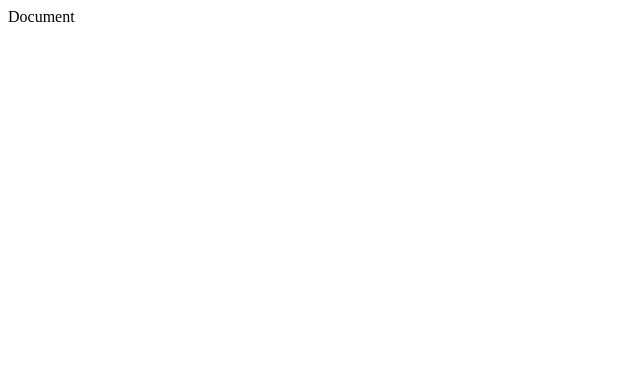
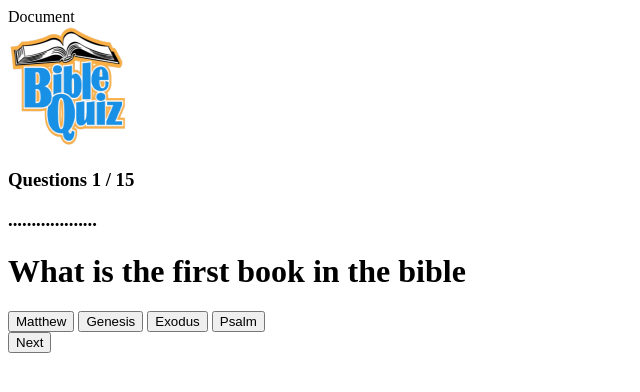
Before and after one commit to Taiwoogbonyomi/PP2-Bible-Quiz, a plain HTML site: page index.html in a window 1280 px wide. Shown: the whole page, without its empty margins (0-640 px from the left). Drawn offline with Linux system fonts and the light colour scheme.

Commit message:
Add html structure to control and score area

```diff
--- a/index.html
+++ b/index.html
@@ -7,6 +7,35 @@
     <title>Document</title>
 </head>
 <body>
+    <div class="bible-quiz">
+        <div class="quiz-app">
+        <div class="start-screen" id="start" style="display: block;">
+        <img src="assets/images/bible-quiz.png" height="120px" width="120px" class="bq"/>
+        </div>
+        <div class="quiz" id="quiz-screen" style="display: none;">
+            <div class="time" id="time-left"></div>
+        </div>
+        </div>
+        <div class="num-of-que">
+            <h3 class="que-text">Questions <span id="current-que">1</span> / <span id="total-num-of-que">15</span></h3>
+            <h3 class="dots">...................</h3>
+        </div>
+        <div class="ques">
+            <h1 id="question">What is the first book in the bible</h1>
+        </div>
+        <div class="options">
+            <button class="btn" id="opt1">Matthew</button>
+            <button class="btn" id="opt2">Genesis</button>
+            <button class="btn" id="opt3">Exodus</button>
+            <button class="btn" id="opt4">Psalm</button>
+        </div>
+        <div class="next-btn">
+            <button id="next-que">Next</button>
+        </div>
+        <div class="result" id="result-screen" style="display: none;">
+            <h1 class="user-score">Score</h1>
+        </div>
+    </div>
 
     <script src="assets/js/script.js"></script>
 </body>
```
